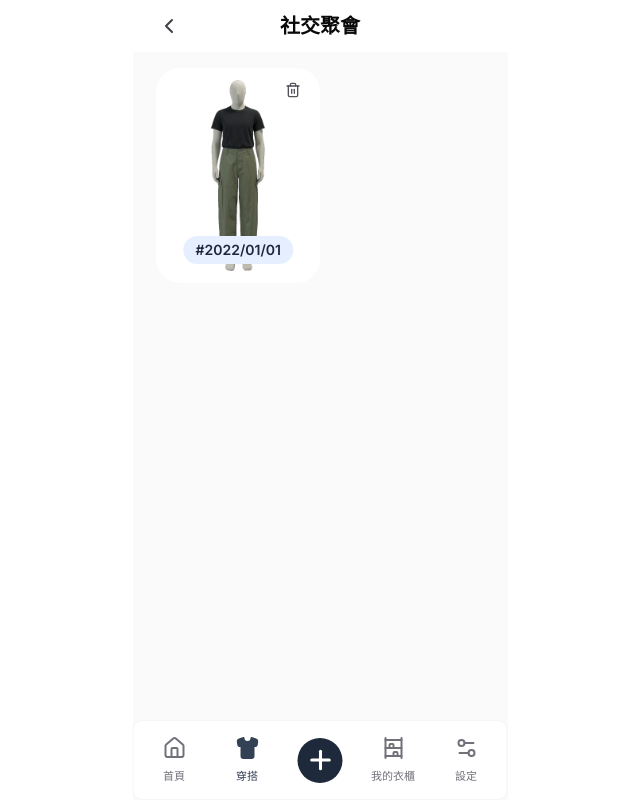
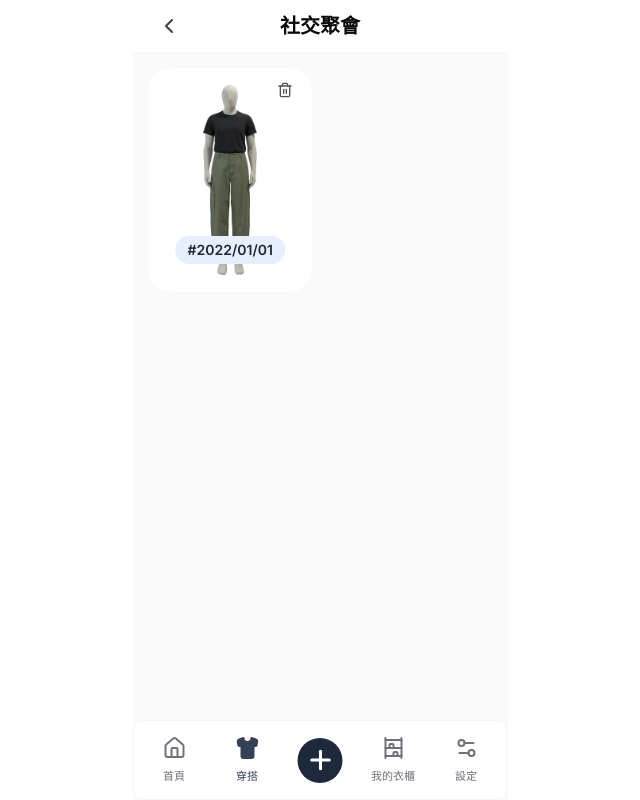
Before and after one commit to Lin4611/closy, a Next.js app: page /outfit/occasion/1 in a window 1280 px wide. Shown: the whole page, without its empty margins (320-960 px from the left). Built offline with nearby package versions, Linux system fonts and the light colour scheme; no server answers.

Commit message:
style: align outfit card and occasion layout with design

```diff
--- a/src/modules/outfit/components/OutfitCard.tsx
+++ b/src/modules/outfit/components/OutfitCard.tsx
@@ -11,8 +11,8 @@ type OutfitCardProps = {
 
 export const OutfitCard = ({ footLabel, onDelete, modelImage }: OutfitCardProps) => {
   return (
-    <div className="relative h-[224px] w-[164px]">
-      <div className="flex items-center justify-center rounded-[24px] bg-white py-3">
+    <div className="relative">
+      <div className="flex h-[224px] w-[164px] items-center justify-center rounded-[24px] bg-white py-3">
         <Image src={modelImage} alt="outfit" width={54} height={200} />
       </div>
       <Button
--- a/src/pages/outfit/occasion/[occasionId].tsx
+++ b/src/pages/outfit/occasion/[occasionId].tsx
@@ -116,7 +116,7 @@ const OutfitOccasionDetail = () => {
           </div>
         </header>
 
-        <div className="flex min-h-0 flex-1 flex-col p-4">
+        <div className="flex min-h-0 flex-1 flex-col py-4">
           {filteredOutfits.length > 0 ? (
             <OutfitsOverview
               outfits={filteredOutfits}
```
